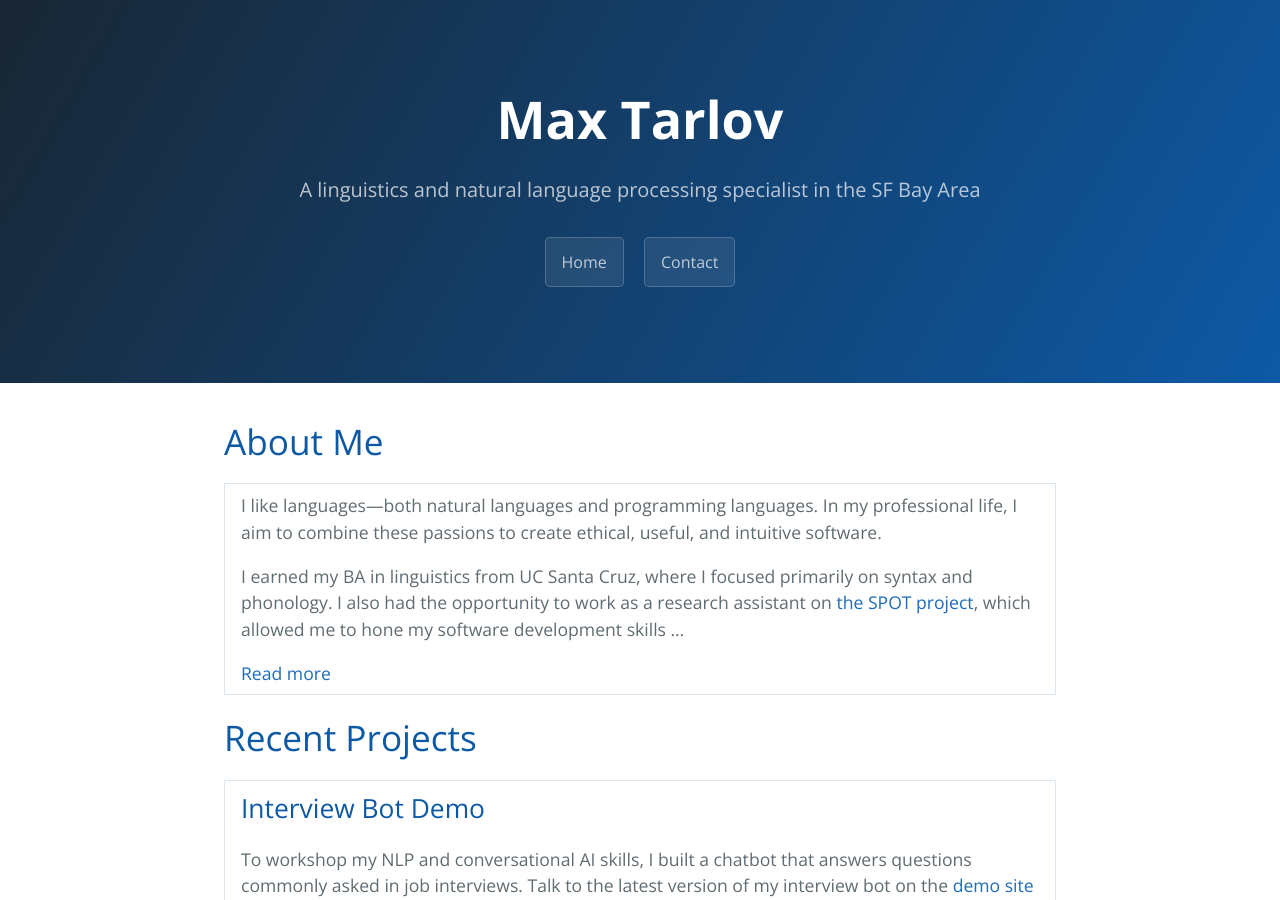
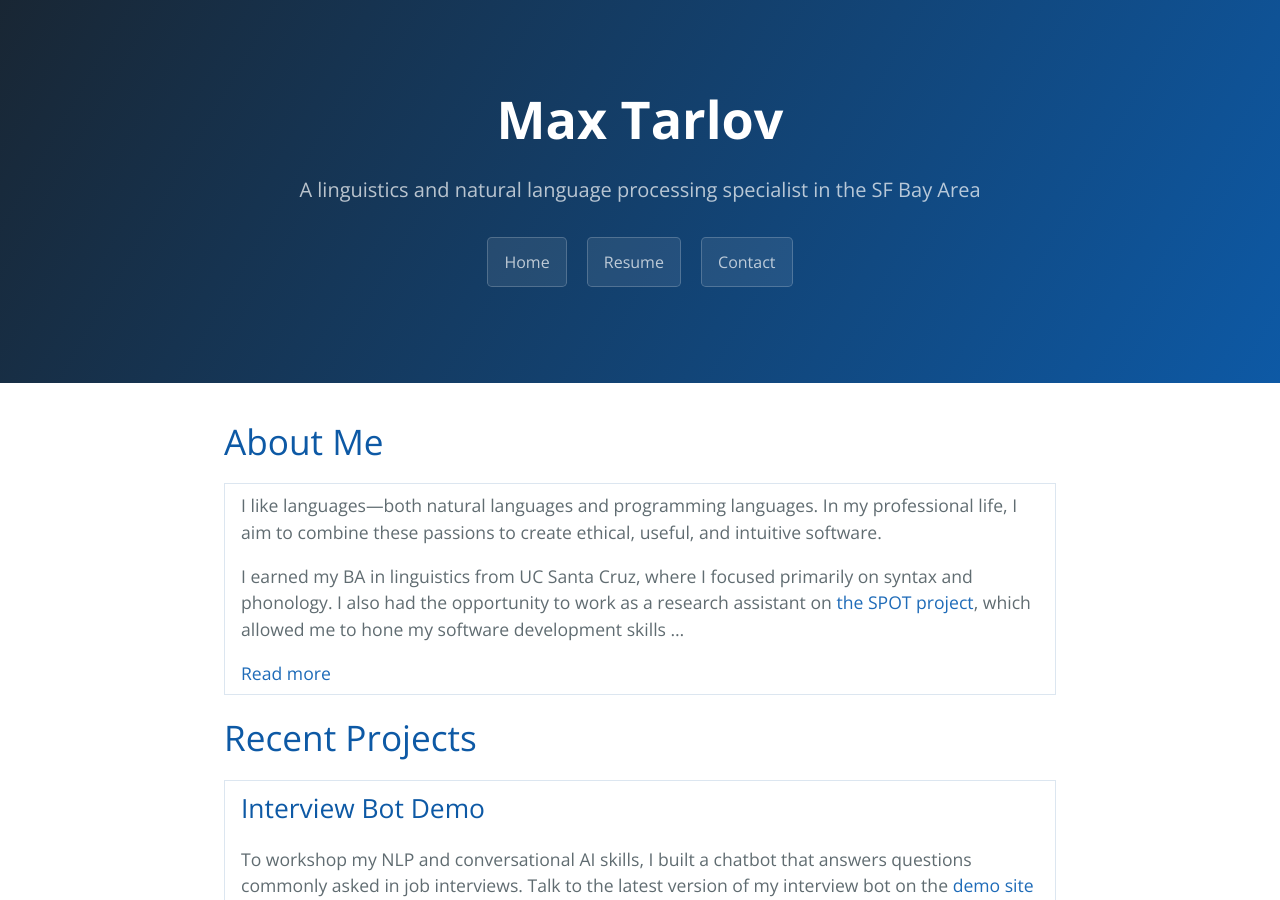
Before and after one commit to maxTarlov/personal-website, a Jekyll site: the page built from index.md, in a window 1280 px wide and 900 px high. Built offline with Jekyll 4.4.1, drawn with Linux system fonts in a browser that asks for light colours.

Commit message:
Add resume to nav bar

```diff
--- a/_layouts/default.html
+++ b/_layouts/default.html
@@ -22,6 +22,7 @@
       <h2 class="project-tagline">{{ page.description | default: site.description | default: site.github.project_tagline }}</h2>
       <nav>
         <a href="/" class="btn">Home</a>
+        <a href="/resume" class="btn">Resume</a>
         <a href="/contact" class="btn">Contact</a>
       </nav>
     </header>
```
